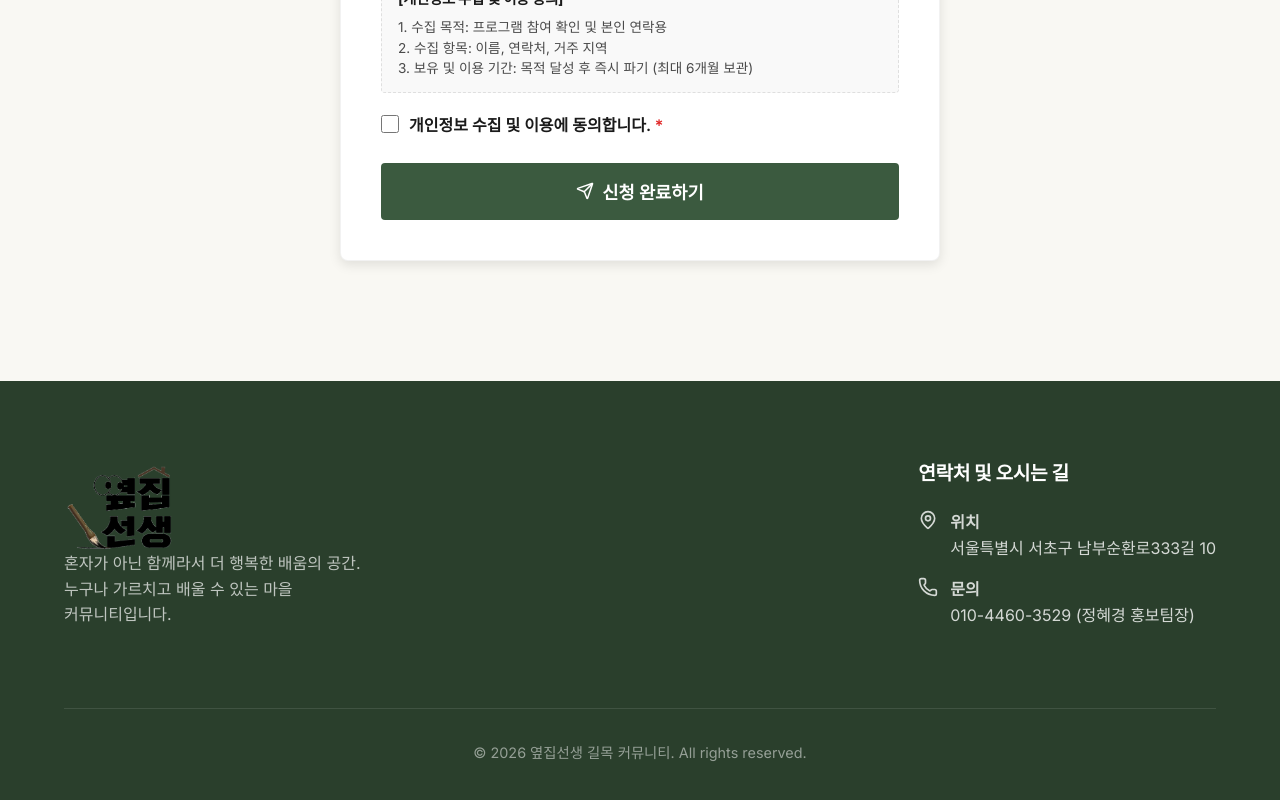
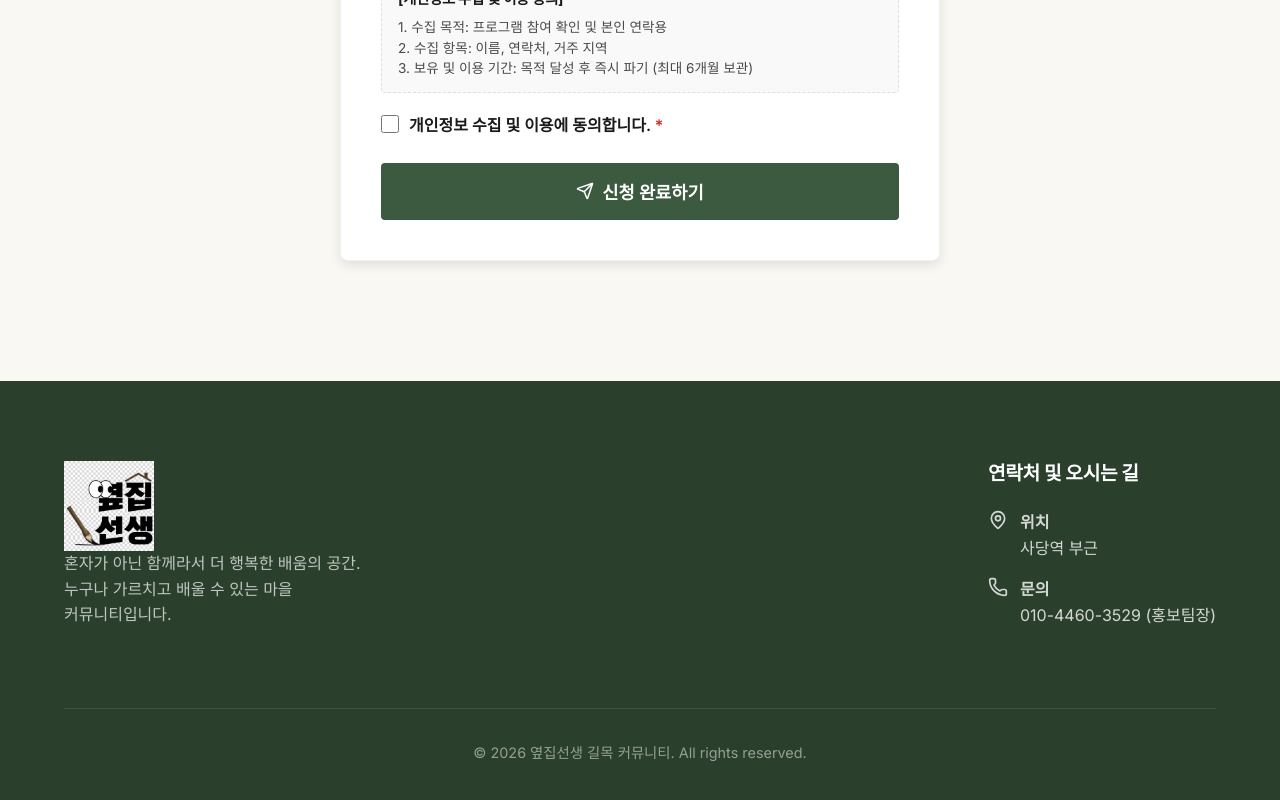
Before and after one commit to neighbor-teacher/web, a React (Vite) app: page / in a window 1280 px wide. Shown: the part 4982-5782 px from the top of the page. Built offline with nearby package versions, Linux system fonts and the light colour scheme; a web font is replaced by a local one.

Commit message:
style: update footer logo with solid white eyes, change address to 사당역 부근, remove name from contact

```diff
--- a/src/components/Footer.jsx
+++ b/src/components/Footer.jsx
@@ -7,7 +7,7 @@ export default function Footer() {
         <div className="footer-content">
           <div className="footer-brand">
             <a href="#" className="logo" onClick={(e) => { e.preventDefault(); window.scrollTo({top:0, behavior:'smooth'}); }}>
-              <img src={`${import.meta.env.BASE_URL}logo.png`} alt="옆집선생 길목 커뮤니티" style={{ height: '90px', width: 'auto' }} />
+              <img src={`${import.meta.env.BASE_URL}logo_footer.png`} alt="옆집선생 길목 커뮤니티" style={{ height: '90px', width: 'auto' }} />
             </a>
             <p className="footer-desc">
               혼자가 아닌 함께라서 더 행복한 배움의 공간.<br/>
@@ -21,14 +21,14 @@ export default function Footer() {
               <MapPin size={20} className="info-icon" />
               <div>
                 <strong>위치</strong><br/>
-                서울특별시 서초구 남부순환로333길 10
+                사당역 부근
               </div>
             </div>
             <div className="info-item">
               <Phone size={20} className="info-icon" />
               <div>
                 <strong>문의</strong><br/>
-                010-4460-3529 (정혜경 홍보팀장)
+                010-4460-3529 (홍보팀장)
               </div>
             </div>
           </div>
```
Also changed, not shown: public/logo_footer.png (added).
